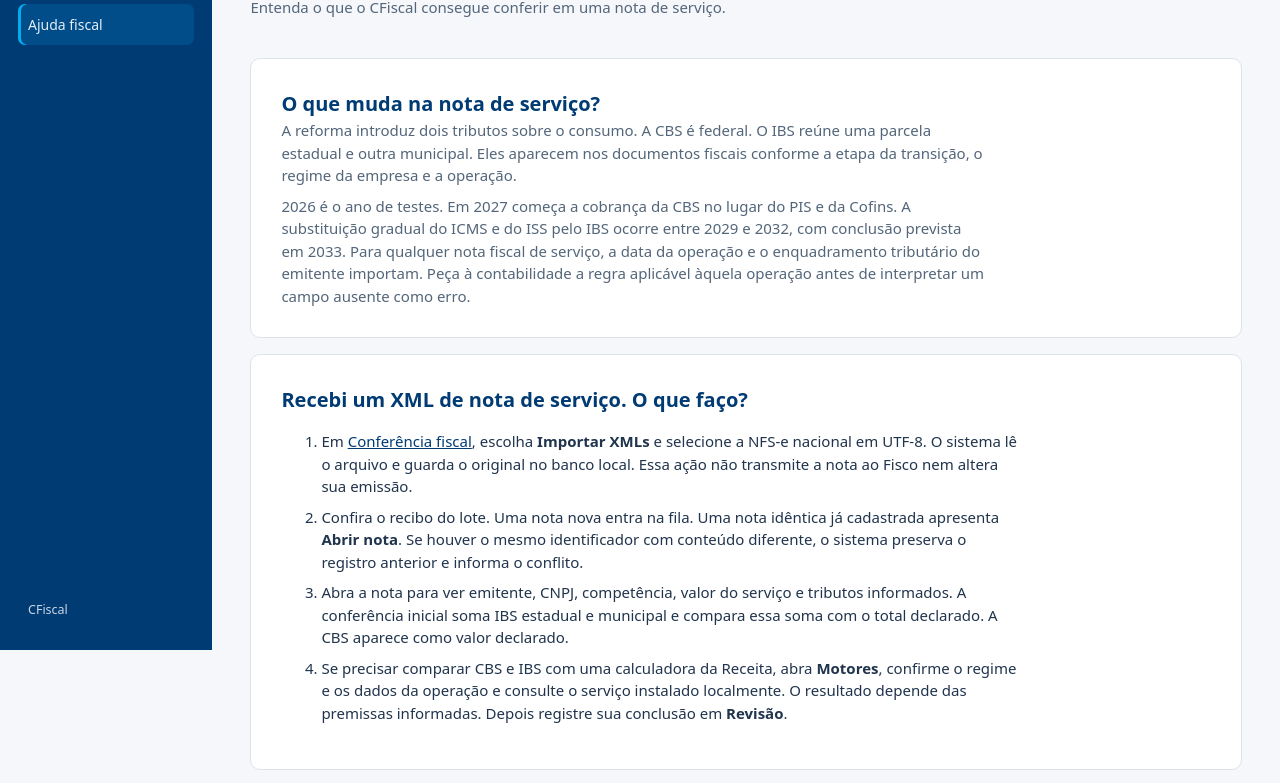
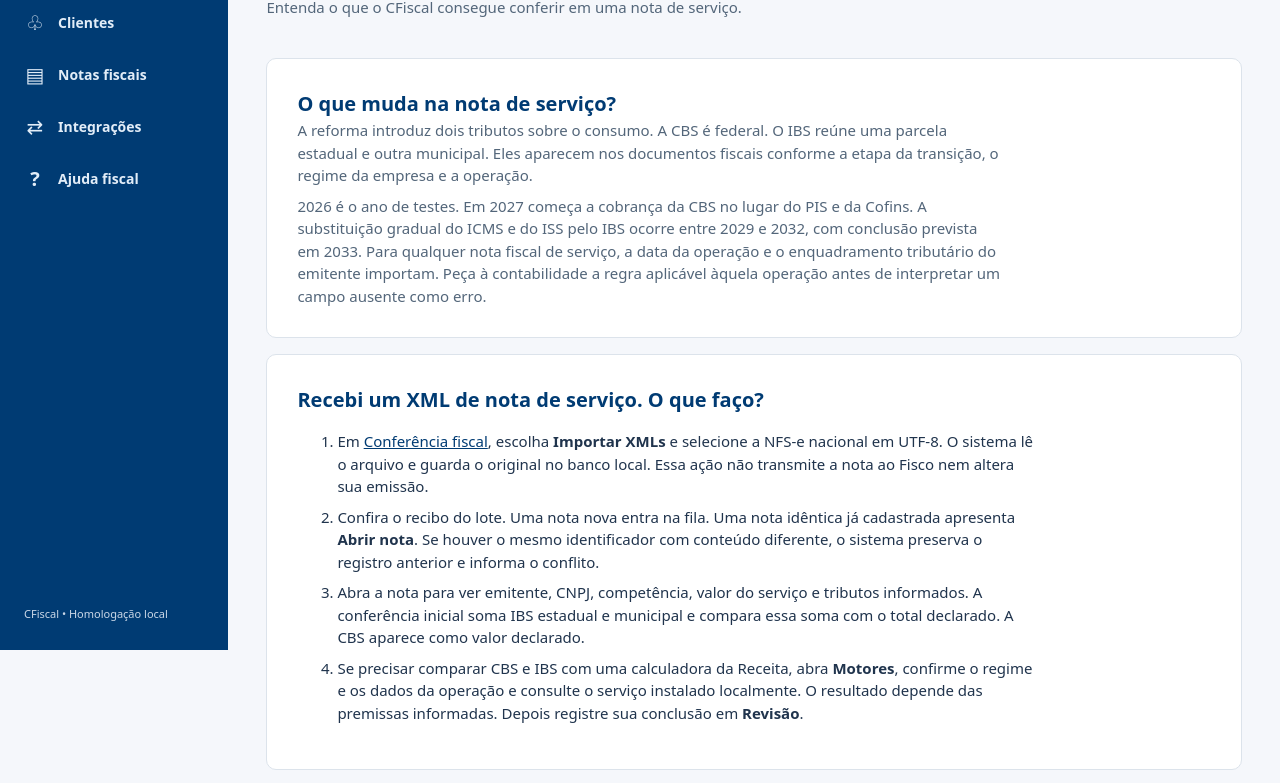
Before and after one commit to CMOURASIGA/Cfiscal, a plain HTML site: page web/ajuda.html in a window 1280 px wide. Shown: the part 150-933 px from the top of the page. Drawn offline with Linux system fonts and the light colour scheme.

Commit message:
feat: padronizar sidebar da ajuda fiscal com demais telas

```diff
--- a/web/ajuda.html
+++ b/web/ajuda.html
@@ -1,6 +1,6 @@
-<!doctype html><html lang="pt-BR"><head><meta charset="utf-8"><meta name="viewport" content="width=device-width,initial-scale=1"><title>Ajuda fiscal | CFiscal</title><link rel="icon" href="marca.svg?v=2"><link rel="stylesheet" href="style.css"></head><body>
-<aside><div class="brand"><img src="marca.svg?v=2" alt="">CFiscal</div><nav aria-label="Principal"><a href="/">Conferência fiscal</a><a href="ajuda.html" aria-current="page">Ajuda fiscal</a></nav><small>CFiscal</small></aside>
-<main class="help"><header><span>CFiscal · Conferência tributária</span><b>Ambiente local</b></header><section class="title"><div><h1>Ajuda fiscal</h1><p>Entenda o que o CFiscal consegue conferir em uma nota de serviço.</p></div></section>
+<!doctype html><html lang="pt-BR"><head><meta charset="utf-8"><meta name="viewport" content="width=device-width,initial-scale=1"><title>Ajuda fiscal | CFiscal</title><link rel="icon" href="marca.svg?v=2"><link rel="stylesheet" href="style.css"><script defer src="navigation.js"></script></head><body data-page="ajuda">
+<aside id="sidebar" class="app-sidebar"><div class="brand"><img src="marca.svg?v=2" alt="Ícone CFiscal"><span class="brand-name">CFiscal</span><button type="button" id="sidebarToggle" title="Recolher ou expandir menu" aria-label="Recolher menu lateral" aria-expanded="true">☰</button></div><nav aria-label="Navegação principal"><a href="/#painel" data-nav="painel"><span class="nav-icon">▦</span><span class="nav-label">Dashboard</span></a><a href="/#clientes" data-nav="clientes"><span class="nav-icon">♧</span><span class="nav-label">Clientes</span></a><a href="/#notas" data-nav="notas"><span class="nav-icon">▤</span><span class="nav-label">Notas fiscais</span></a><a href="/#integracoes" data-nav="integracoes"><span class="nav-icon">⇄</span><span class="nav-label">Integrações</span></a><a href="ajuda.html" data-nav="ajuda" aria-current="page"><span class="nav-icon">?</span><span class="nav-label">Ajuda fiscal</span></a></nav><small class="sidebar-foot">CFiscal • Homologação local</small></aside>
+<main class="help" id="appMain"><header><span>CFiscal · Conferência tributária</span><b>Ambiente local</b></header><section class="title"><div><h1>Ajuda fiscal</h1><p>Entenda o que o CFiscal consegue conferir em uma nota de serviço.</p></div></section>
 <section class="sheet"><h2>O que muda na nota de serviço?</h2><p>A reforma introduz dois tributos sobre o consumo. A CBS é federal. O IBS reúne uma parcela estadual e outra municipal. Eles aparecem nos documentos fiscais conforme a etapa da transição, o regime da empresa e a operação.</p><p>2026 é o ano de testes. Em 2027 começa a cobrança da CBS no lugar do PIS e da Cofins. A substituição gradual do ICMS e do ISS pelo IBS ocorre entre 2029 e 2032, com conclusão prevista em 2033. Para qualquer nota fiscal de serviço, a data da operação e o enquadramento tributário do emitente importam. Peça à contabilidade a regra aplicável àquela operação antes de interpretar um campo ausente como erro.</p></section>
 <section class="sheet"><h2>Recebi um XML de nota de serviço. O que faço?</h2><ol><li>Em <a href="/">Conferência fiscal</a>, escolha <strong>Importar XMLs</strong> e selecione a NFS-e nacional em UTF-8. O sistema lê o arquivo e guarda o original no banco local. Essa ação não transmite a nota ao Fisco nem altera sua emissão.</li><li>Confira o recibo do lote. Uma nota nova entra na fila. Uma nota idêntica já cadastrada apresenta <strong>Abrir nota</strong>. Se houver o mesmo identificador com conteúdo diferente, o sistema preserva o registro anterior e informa o conflito.</li><li>Abra a nota para ver emitente, CNPJ, competência, valor do serviço e tributos informados. A conferência inicial soma IBS estadual e municipal e compara essa soma com o total declarado. A CBS aparece como valor declarado.</li><li>Se precisar comparar CBS e IBS com uma calculadora da Receita, abra <strong>Motores</strong>, confirme o regime e os dados da operação e consulte o serviço instalado localmente. O resultado depende das premissas informadas. Depois registre sua conclusão em <strong>Revisão</strong>.</li></ol></section>
 <section class="sheet"><h2>Como interpretar o resultado</h2><dl><dt>Valores coincidentes</dt><dd>As duas parcelas somam o total declarado. A classificação do serviço, a alíquota e o imposto devido ainda podem exigir análise.</dd><dt>Divergência</dt><dd>Por exemplo, R$ 0,24 estadual e R$ 0,24 municipal somam R$ 0,48. Se a nota declarar R$ 1,48, há R$ 1,00 para explicar. Confira o XML original e a parametrização da emissão com a contabilidade. Esse valor sozinho não determina multa, crédito ou imposto a pagar.</dd><dt>Dados insuficientes</dt><dd>Falta um valor necessário à soma ou ele está em formato inválido. Veja no detalhe qual campo motivou a pendência. Confira se ele se aplica à data, ao regime e ao leiaute.</dd><dt>Arquivo recusado</dt><dd>Leia o motivo no recibo. Um PDF, uma NF-e de mercadorias ou um XML de leiaute municipal fora do padrão atendido requer outro fluxo. A fila aceita a NFS-e nacional com número e CNPJ do emitente.</dd></dl></section>
```
